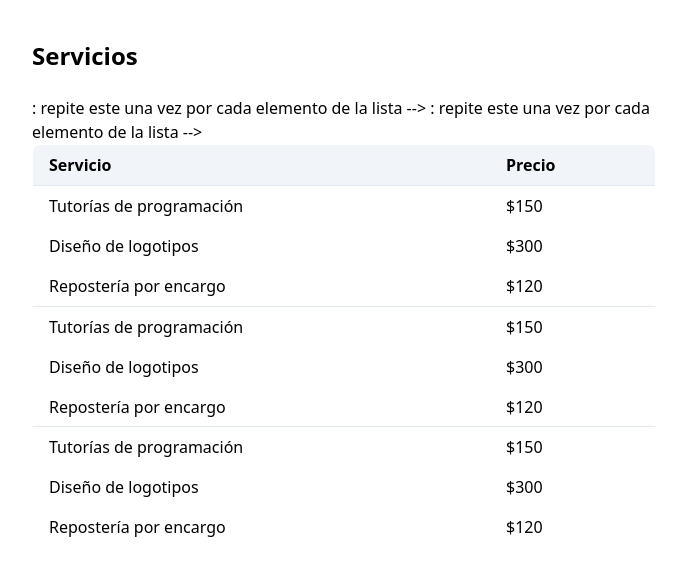
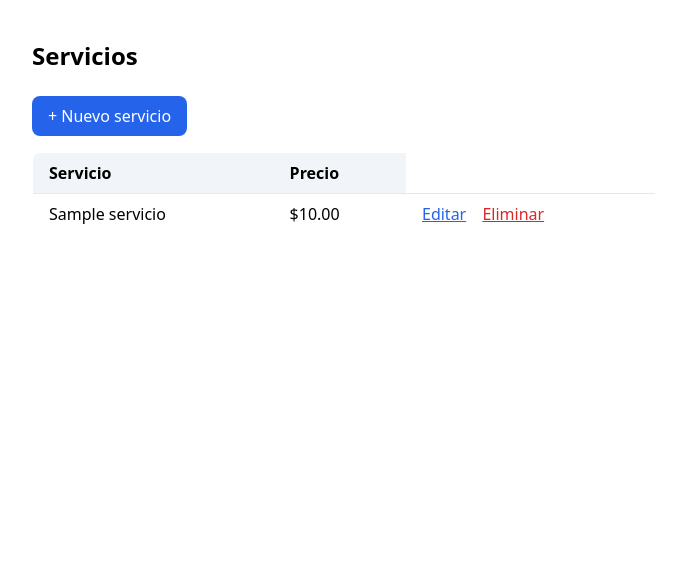
Before and after one commit to RuizAviladsm3/u2s4-ruiz-avila-alejandroV2, a Django app: page /servicios/ in a window 1280 px wide. Shown: the top 587 px of the page, without its empty margins (296-982 px from the left). Run offline with Django 5.2, Linux system fonts and the light colour scheme; tables that the repository leaves empty hold one stand-in row (values such as "Sample post"); some libraries are stand-ins or nearby versions.

Commit message:
Practica 1 de la unidad 3

```diff
--- a/core/templates/core/servicios.html
+++ b/core/templates/core/servicios.html
@@ -8,6 +8,11 @@
 </head>
 <body class="max-w-2xl mx-auto py-10 px-6">
   <h1 class="text-2xl font-bold mb-6">Servicios</h1>
+
+<!-- agregu esto-->
+<a href="{% url 'crear_servicio' %}" class="inline-block mb-4 bg-blue-600 text-white px-4 py-2 rounded-lg">+ Nuevo servicio</a>
+
+
   <!-- table w-full: la tabla ocupa todo el ancho del contenedor -->
   <table class="w-full border border-slate-200 rounded-lg overflow-hidden">
     <thead class="bg-slate-100">
@@ -20,10 +25,19 @@
       <!-- {% for servicio in servicios %}: repite este <tr> una vez por cada elemento de la lista -->
       {% for servicio in servicios %}
       <tr class="border-t border-slate-200">
-        <!-- {{ servicio.nombre }}: accede a la clave 'nombre' del diccionario actual -->
-        <td class="px-4 py-2">{{ servicio.nombre }}</td>
+        <!-- {{ servicio.nombre }}: accede a la clave 'nombre' del diccionario actual  NOMBRE A TITULO-->
+        <td class="px-4 py-2">{{ servicio.titulo }}</td>
         <!-- {{ servicio.precio }}: accede a la clave 'precio' del diccionario actual -->
         <td class="px-4 py-2">${{ servicio.precio }}</td>
+
+
+      <!-- AGREUEGUE eSTO-->
+        <td class="px-4 py-2">
+          <a href="{% url 'editar_servicio' servicio.pk %}" class="text-blue-600 underline">Editar</a>
+      <!-- {% url 'eliminar_servicio' servicio.pk %}: arma la URL /servicios/<id>/eliminar/ -->
+          <a href="{% url 'eliminar_servicio' servicio.pk %}" class="text-red-600 underline ml-3">Eliminar</a>
+        </td>
+
       </tr>
 
       <!-- {% endfor %}: cierra el bucle, obligatorio en Django (a diferencia de Python) -->
--- a/core/urls.py
+++ b/core/urls.py
@@ -9,5 +9,15 @@ urlpatterns = [
     # name='inicio': un alias interno para referirse a esta ruta sin escribir la URL a mano
     path('', views.inicio, name='inicio'),
     # nueva ruta 'servicios/' → función views.servicios → alias 'servicios'
+    path('catalogo/', views.servicios, name='servicios'),
+
+
+    ### SE AGRAGRON ESTOS
     path('servicios/', views.servicios, name='servicios'),
+    # /servicios/nuevo/: formulario en blanco para crear un registro
+    path('servicios/nuevo/', views.crear_servicio, name='crear_servicio'),
+    # /servicios/<int:pk>/editar/: <int:pk> captura el id de la URL y lo pasa como argumento a la vista
+    path('servicios/<int:pk>/editar/', views.editar_servicio, name='editar_servicio'),
+    # /servicios/<int:pk>/eliminar/: mismo patrón, para la pantalla de confirmación de borrado
+    path('servicios/<int:pk>/eliminar/', views.eliminar_servicio, name='eliminar_servicio'),
 ]
--- a/core/views.py
+++ b/core/views.py
@@ -2,6 +2,21 @@
 from django.shortcuts import render
 # connection: objeto de Django que expone la configuración de la base de datos activa
 from django.db import connection
+
+##################### AGREGUE ESTO
+# redirect: función para redirigir el navegador a otra URL después de guardar
+from django.shortcuts import render, redirect
+# login_required: decorador que exige sesión iniciada antes de entrar a la vista
+from django.contrib.auth.decorators import login_required
+# ServicioForm: el ModelForm que definiste en el paso 01
+from .forms import ServicioForm
+
+## AGREGUE ESTO
+# get_object_or_404: busca el registro por su id; si no existe, muestra un error 404 automático
+from django.shortcuts import render, redirect, get_object_or_404
+# Servicio: el modelo, para poder buscar el registro exacto que se va a editar
+from .models import Servicio
+
 
 # def: toda vista es una función que recibe "request" (la petición del navegador)
 def inicio(request):
@@ -18,10 +33,63 @@ def inicio(request):
 # nueva función de vista, además de "inicio" que ya tenías
 def servicios(request):
     # lista_servicios: datos de ejemplo en Python — todavía no vienen de MySQL
-    lista_servicios = [
-        {'nombre': 'Tutorías de programación', 'precio': 150},
-        {'nombre': 'Diseño de logotipos', 'precio': 300},
-        {'nombre': 'Repostería por encargo', 'precio': 120},
-    ]
+    lista_servicios = Servicio.objects.all()
     # se la pasamos a la plantilla con la clave 'servicios'
     return render(request, 'core/servicios.html', {'servicios': lista_servicios})
+
+
+################ AGREGUE ESTO
+# @login_required: si nadie inició sesión, Django redirige solo al login
+# (por ahora inicia sesión en /admin/ con tu superusuario; la Semana 6 trae tu propio login)
+@login_required
+def crear_servicio(request):
+    # request.method: distingue si el navegador está pidiendo el formulario (GET) o enviándolo (POST)
+    if request.method == 'POST':
+        # ServicioForm(request.POST): reconstruye el formulario con los datos que el usuario tecleó
+        form = ServicioForm(request.POST)
+        # is_valid(): corre todas las validaciones del modelo (tipos, max_length, campos obligatorios)
+        if form.is_valid():
+            # commit=False: crea el objeto Servicio en memoria SIN guardarlo todavía en MySQL
+            nuevo = form.save(commit=False)
+            # propietario: se asigna aquí, no en el formulario, para que nadie pueda falsificarlo
+            nuevo.propietario = request.user
+            # save(): ahora sí guarda el registro completo en MySQL
+            nuevo.save()
+            # redirect('servicios'): evita reenvíos duplicados si el usuario recarga la página
+            return redirect('servicios')
+    else:
+        # ServicioForm() sin datos: formulario vacío, para cuando la vista se abre por primera vez (GET)
+        form = ServicioForm()
+    # render: dibuja la plantilla, pasándole el formulario (vacío o con errores)
+    return render(request, 'core/servicio_form.html', {'form': form, 'titulo_pagina': 'Nuevo servicio'})
+
+## AGREGUE ESTO
+@login_required
+# pk: la clave primaria que Django extrae del pedazo <int:pk> de la URL (paso 05)
+def editar_servicio(request, pk):
+    # busca el Servicio con ese id; get_object_or_404 evita un try/except manual
+    servicio = get_object_or_404(Servicio, pk=pk)
+    if request.method == 'POST':
+        # instance=servicio: le dice al formulario "actualiza ESTE registro, no crees uno nuevo"
+        form = ServicioForm(request.POST, instance=servicio)
+        if form.is_valid():
+            # save(): al tener instance=, guarda los cambios sobre el mismo registro (UPDATE, no INSERT)
+            form.save()
+            return redirect('servicios')
+    else:
+        # instance=servicio sin datos de POST: precarga el formulario con los valores actuales
+        form = ServicioForm(instance=servicio)
+    return render(request, 'core/servicio_form.html', {'form': form, 'titulo_pagina': 'Editar servicio'})
+
+
+##gregue esto
+@login_required
+def eliminar_servicio(request, pk):
+    # busca el registro exacto a borrar, igual que en editar_servicio
+    servicio = get_object_or_404(Servicio, pk=pk)
+    if request.method == 'POST':
+        # delete(): borra la fila de MySQL de verdad; solo se ejecuta si el método fue POST
+        servicio.delete()
+        return redirect('servicios')
+    # si es GET, solo muestra la pantalla de "¿Seguro?" — todavía no borra nada
+    return render(request, 'core/servicio_confirm_delete.html', {'servicio': servicio})
```
Also changed, not shown: core/forms.py (added, +29 -0 lines), core/templates/core/servicio_confirm_delete.html (added, +10 -0 lines), core/templates/core/servicio_form.html (added, +12 -0 lines).
